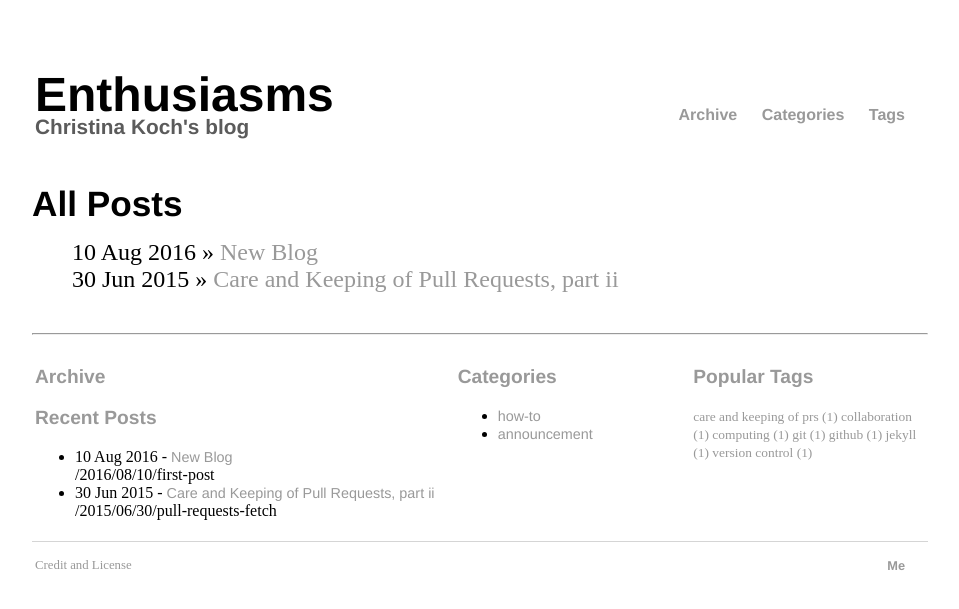
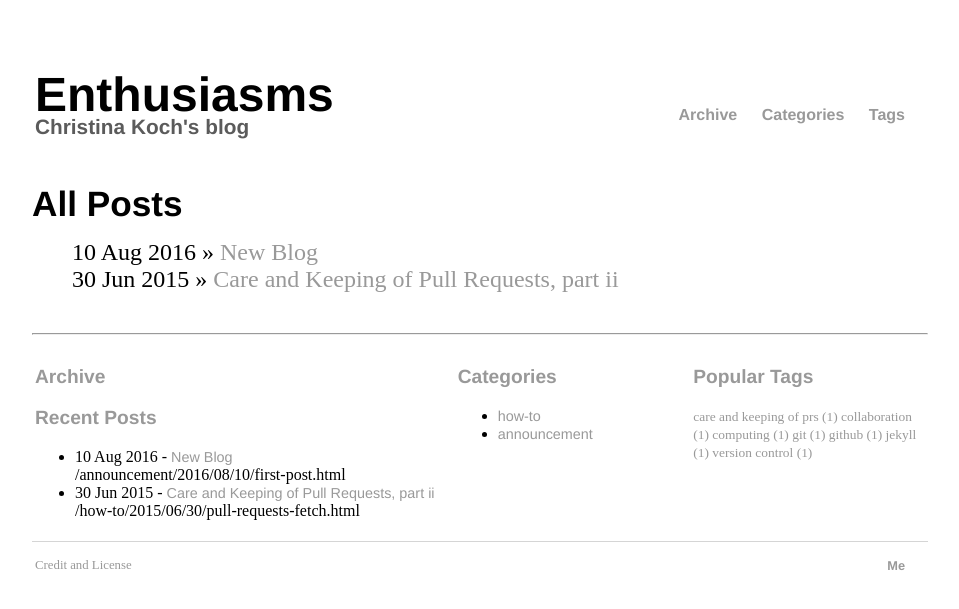
Before and after one commit to ChristinaLK/blog, a Jekyll site: the page built from archive/index.html, in a window 1280 px wide. Shown: the top 609 px of the page, without its empty margins (160-1119 px from the left). Built offline with Jekyll 4.4.1, drawn with Linux system fonts in a browser that asks for light colours.

Commit message:
fixing blog links

```diff
--- a/_config.yaml
+++ b/_config.yaml
@@ -1,6 +1,6 @@
 name: Enthusiasms
 tagline: Christina Koch's blog
 markdown: kramdown
-permalink: /:year/:month/:day/:title
+#permalink: /:year/:month/:day/:title
 root: https://christinalk.github.io/blog-test
 baseurl: https://christinalk.github.io/blog-test
--- a/_includes/blog_footer.html
+++ b/_includes/blog_footer.html
@@ -8,7 +8,7 @@
 
   {% for post in site.posts limit:4 %}
 	<li><span>{{ post.date | date_to_string }}</span> -
-	<a class="meta" href="{{ post.url }}" title="{{ post.title }}">{{ post.title }}</a></li>
+	<a class="meta" href="{{site.root}}{{ post.url }}" title="{{ post.title }}">{{ post.title }}</a></li>
     {{post.url}} {{post.permalink}}
   {% endfor %}
 </ul>
--- a/archive/index.html
+++ b/archive/index.html
@@ -7,6 +7,6 @@ title: All Posts
 
   {% for post in site.posts %}
 	<li><span>{{ post.date | date_to_string }}</span> »
-	<a href="{{ post.url }}" title="{{ post.title }}">{{ post.title }}</a></li>
+	<a href="{{site.root}}{{ post.url }}" title="{{ post.title }}">{{ post.title }}</a></li>
   {% endfor %}
 </ul>
```
